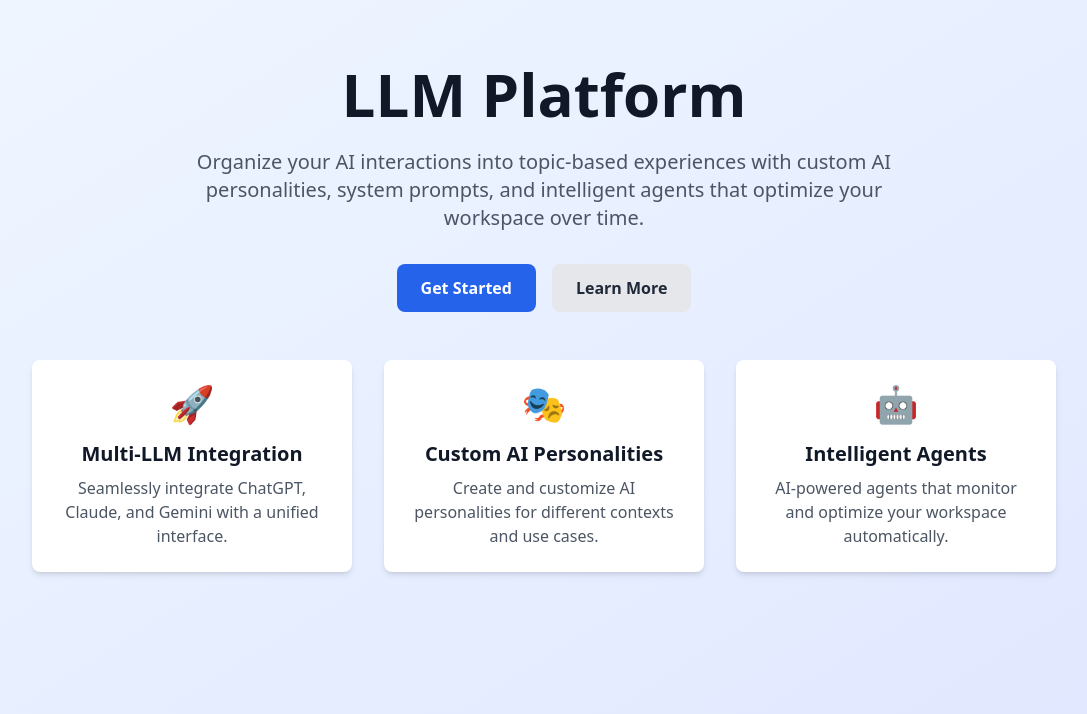
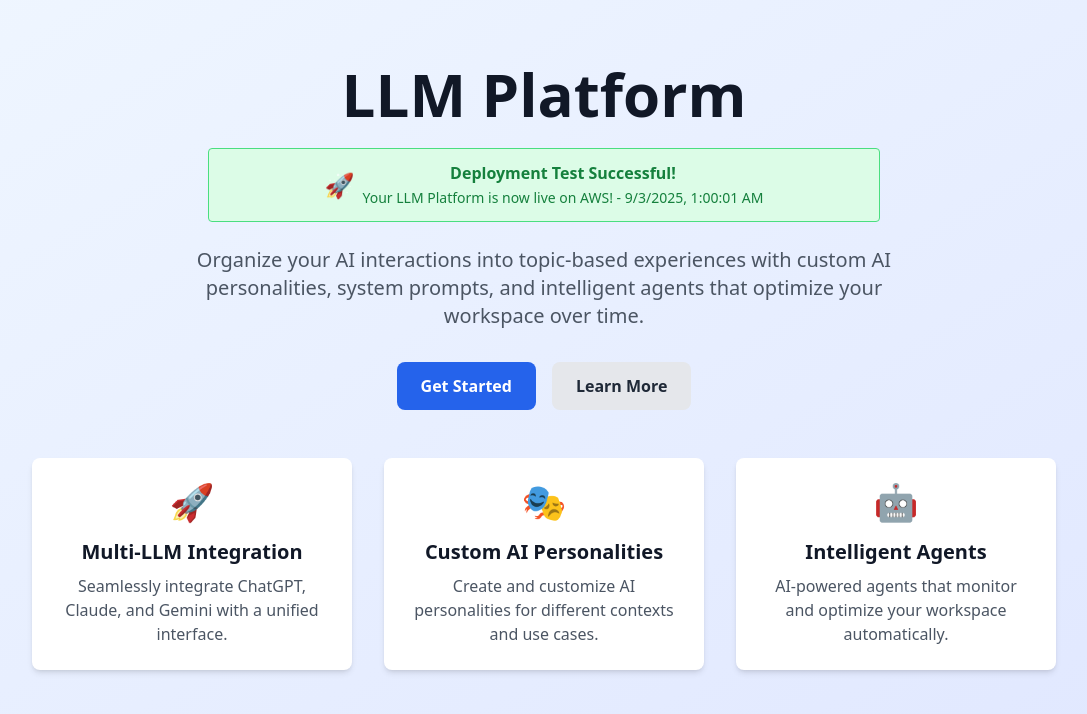
Before and after one commit to kaissaoui/llm-platform, a Next.js app: page / in a window 1280 px wide. Shown: the top 714 px of the page, without its empty margins (96-1183 px from the left). Built offline with nearby package versions, Linux system fonts and the light colour scheme.

Commit message:
Add deployment test banner - testing AWS deployment

```diff
--- a/src/pages/index.tsx
+++ b/src/pages/index.tsx
@@ -17,6 +17,18 @@ const Home: NextPage = () => {
             <h1 className="text-6xl font-bold text-gray-900 mb-6">
               LLM Platform
             </h1>
+
+            {/* Deployment Test Banner */}
+            <div className="bg-green-100 border border-green-400 text-green-700 px-4 py-3 rounded mb-6 max-w-2xl mx-auto">
+              <div className="flex items-center justify-center">
+                <span className="text-2xl mr-2">🚀</span>
+                <div>
+                  <strong>Deployment Test Successful!</strong>
+                  <br />
+                  <span className="text-sm">Your LLM Platform is now live on AWS! - {new Date().toLocaleString()}</span>
+                </div>
+              </div>
+            </div>
             <p className="text-xl text-gray-600 mb-8 max-w-3xl mx-auto">
               Organize your AI interactions into topic-based experiences with custom AI personalities,
               system prompts, and intelligent agents that optimize your workspace over time.
```
